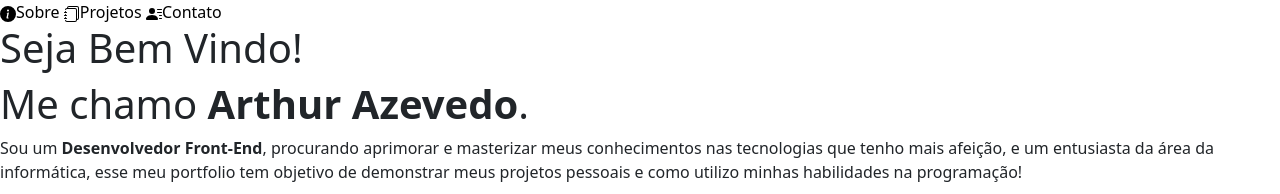
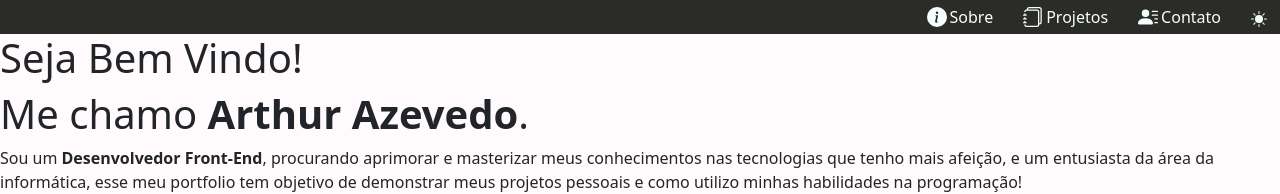
Before and after one commit to arthurztt/WebPortfolio, a plain HTML site: page index.html in a window 1280 px wide. Shown: the top 194 px of the page. Drawn offline with nearby package versions, Linux system fonts and the light colour scheme.

Commit message:
Estilização do header

```diff
--- a/css/style.css
+++ b/css/style.css
@@ -4,10 +4,50 @@
     box-sizing: border-box;
 }
 
+body{
+    background-color: #FFFAFB !important;
+}
 /*Header*/
+header{
+    background-color: #2B2C28;
+    padding: 5px;
+}
+nav{
+    display: flex;
+    justify-content: flex-end;
+    align-items: center;
+    gap: 30px;
+}
+.header-items{
+    width: 20px;
+    height: 20px;
+    filter: brightness(0) saturate(100%) invert(95%) sepia(6%) saturate(399%) hue-rotate(160deg) brightness(100%) contrast(113%);
+}
+
 .header-access{
     text-decoration: none;
     color: #000;
+}
+
+nav>a.header-access{
+    display: flex;
+    align-items: center;
+    color: #F5FFFD;
+    gap: 3px;
+}
+
+nav>a.header-access:hover{
+    color: #d9e2e1;
+}
+
+nav>a>img:hover{
+    color: #d9e2e1;
+}
+
+.darkTheme>img{
+    filter: brightness(0) saturate(100%) invert(95%) sepia(6%) saturate(399%) hue-rotate(160deg) brightness(100%) contrast(113%);
+    cursor: pointer;
+    padding: 0px 8px 0px 0px;
 }
 
 /*Hero*/
--- a/index.html
+++ b/index.html
@@ -6,21 +6,27 @@
     <meta name="viewport" content="width=device-width, initial-scale=1.0">
     <title>Personal Portfolio</title>
     <link rel="stylesheet" href="css/style.css">
+    <link rel="stylesheet" type='text/css' href="https://cdn.jsdelivr.net/gh/devicons/devicon@latest/devicon.min.css" />
     <link href="https://cdn.jsdelivr.net/npm/bootstrap@5.3.3/dist/css/bootstrap.min.css" rel="stylesheet"
         integrity="sha384-QWTKZyjpPEjISv5WaRU9OFeRpok6YctnYmDr5pNlyT2bRjXh0JMhjY6hW+ALEwIH" crossorigin="anonymous">
-    <link rel="stylesheet" type='text/css' href="https://cdn.jsdelivr.net/gh/devicons/devicon@latest/devicon.min.css" />
     <script src="https://cdn.jsdelivr.net/npm/bootstrap@5.3.3/dist/js/bootstrap.bundle.min.js"
         integrity="sha384-YvpcrYf0tY3lHB60NNkmXc5s9fDVZLESaAA55NDzOxhy9GkcIdslK1eN7N6jIeHz"
         crossorigin="anonymous"></script>
 </head>
 
 <body>
-    <header class="lateral-menu">
-        <a href="#about-me" class="header-access"><img src="imgs/icons/info-circle-fill.svg"
-                class="header-items">Sobre</a>
-        <a href="#projects" class="header-access"><img src="imgs/icons/journals.svg" class="header-items">Projetos</a>
-        <a href="#contact" class="header-access"><img src="imgs/icons/person-lines-fill.svg"
-                class="header-items">Contato</a>
+    <header>
+        <nav>
+            <a href="#about-me" class="header-access"><img src="imgs/icons/info-circle-fill.svg"
+                    class="header-items">Sobre</a>
+            <a href="#projects" class="header-access"><img src="imgs/icons/journals.svg"
+                    class="header-items">Projetos
+            <a href="#contact" class="header-access"><img src="imgs/icons/person-lines-fill.svg"
+                    class="header-items">Contato</a>
+            <div class="darkTheme">
+                <img src="imgs/icons/sun.svg">
+            </div>
+        </nav>
     </header>
     <main>
         <section class="hero-section">
@@ -28,7 +34,8 @@
                 <h1>Seja Bem Vindo!</h1>
                 <h1>Me chamo <strong class="enhance-txt-hero">Arthur Azevedo</strong>.</h1>
                 <p>Sou um <strong>Desenvolvedor Front-End</strong>, procurando aprimorar e masterizar meus conhecimentos
-                    nas tecnologias que tenho mais afeição, e um entusiasta da área da informática, esse meu portfolio tem
+                    nas tecnologias que tenho mais afeição, e um entusiasta da área da informática, esse meu portfolio
+                    tem
                     objetivo de demonstrar meus projetos pessoais e como utilizo minhas habilidades na programação!</p>
                 <div class="marquee">
                     <div class="marquee-content">
@@ -58,7 +65,7 @@
                     <strong>Programação</strong>
             </div>
         </section>
-        <section class="projects-section">
+        <section class="projects-section" id="projects">
             <div class="projects">
                 <div class="project">
                     <div class="project-intro">
@@ -153,7 +160,7 @@
             </div>
             </div>
         </section>
-        <section class="habilities">
+        <section class="habilities" >
             <div class="stack">
                 <img src="https://cdn.jsdelivr.net/gh/devicons/devicon@latest/icons/php/php-original.svg" />
                 <h1>PHP</h1>
```
Also changed, not shown: imgs/icons/moon.svg (added), imgs/icons/sun.svg (added).
